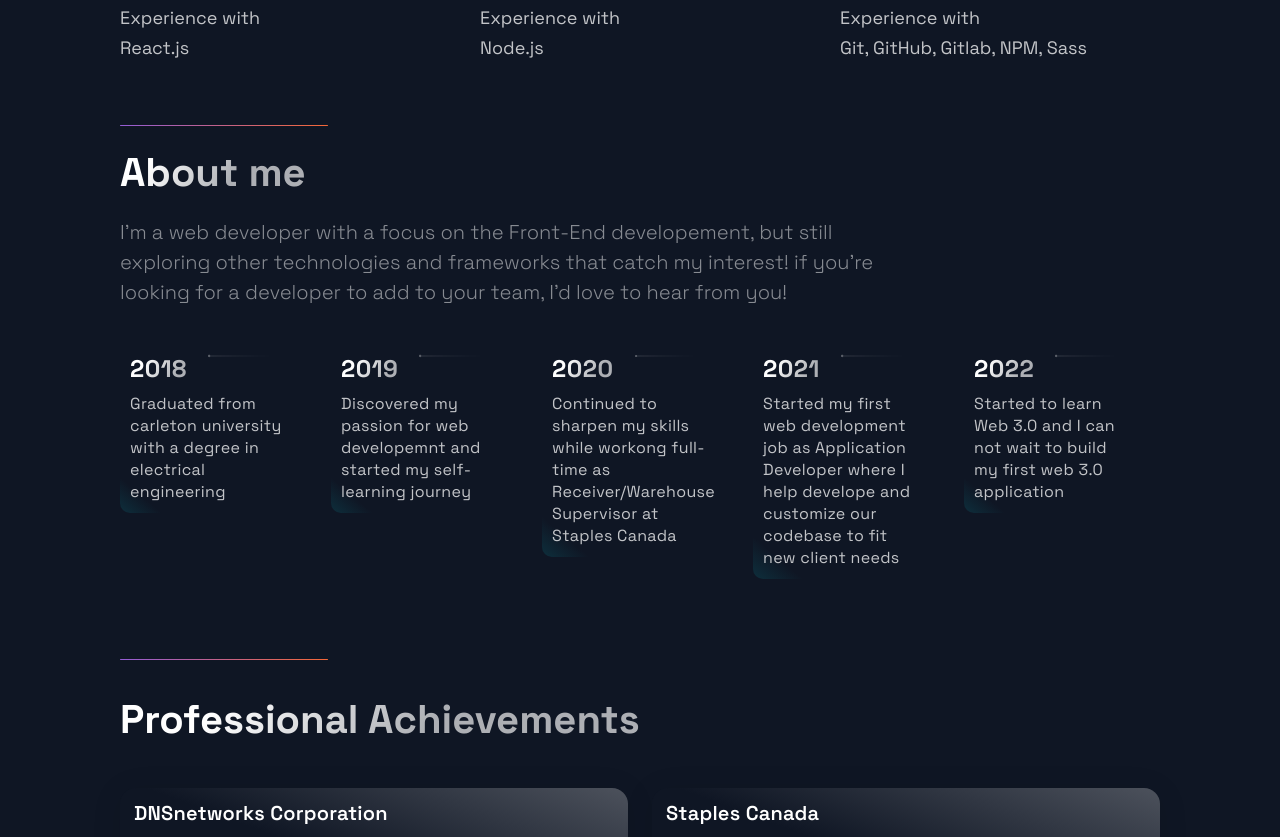
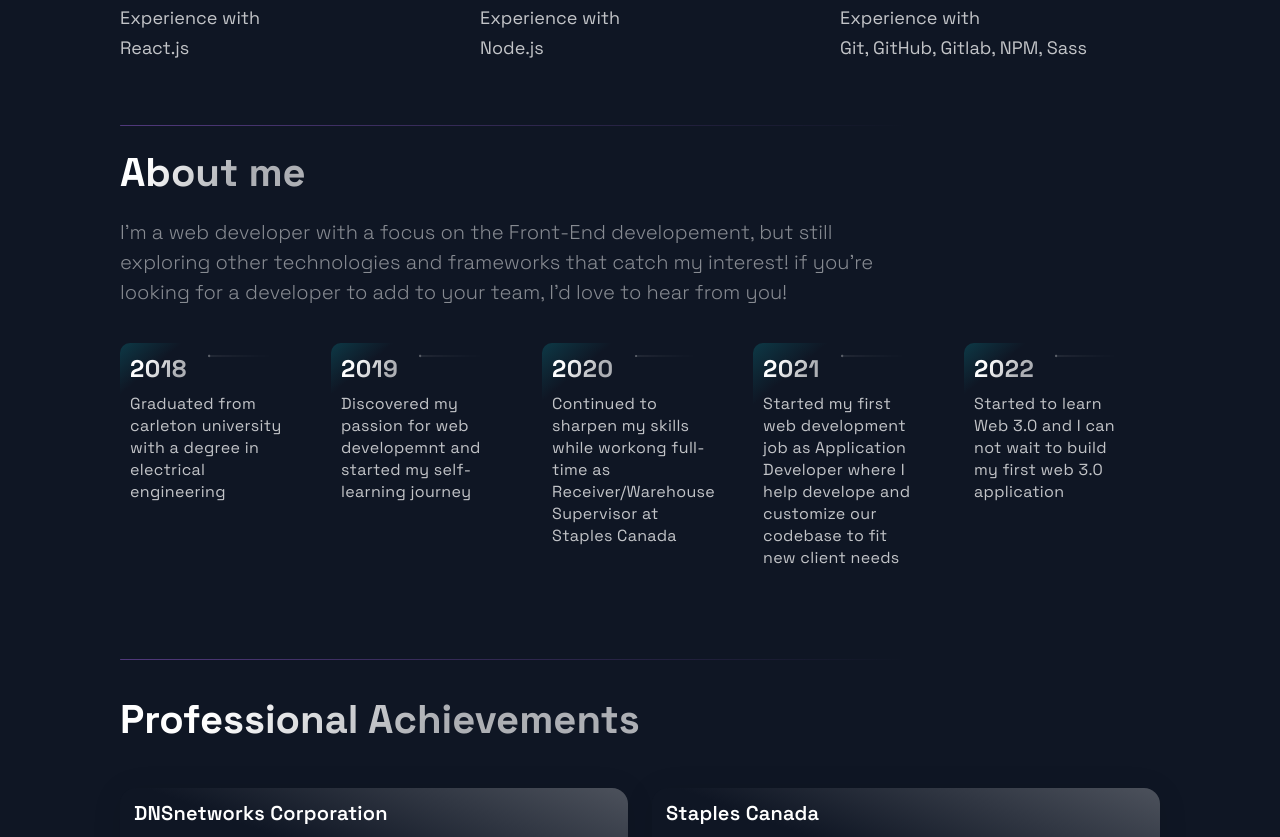
Before and after one commit to Moe-alamodi/portfolio_website, a Next.js app: page / in a window 1280 px wide. Shown: the part 1680-2517 px from the top of the page. Built offline with nearby package versions, Linux system fonts and the light colour scheme.

Commit message:
Changed they stle of section divider.

```diff
--- a/src/components/TimeLine/TimeLineStyles.js
+++ b/src/components/TimeLine/TimeLineStyles.js
@@ -40,10 +40,10 @@ export const CarouselMobileScrollNode = styled.div`
 
 export const CarouselItem = styled.div`
   background: linear-gradient(
-    40.39deg,
+    140.39deg,
     #0f1624 -78.56%,
     #03e9f4 -98.47%,
-    #0f1624 10.61%
+    #0f1624 15.61%
   );
   border-radius: 10px;
   max-width: 196px;
--- a/src/styles/GlobalComponents/index.js
+++ b/src/styles/GlobalComponents/index.js
@@ -81,14 +81,21 @@ export const SectionText = styled.p`
 `;
 
 export const SectionDivider = styled.div`
-  width: 20%;
+  width: 100%;
   height: 1px;
   border-radius: 10px;
-  background-color: #fff;
-  background: ${(props) =>
+  background: linear-gradient(
+    140.39deg,
+    #945dd6 -78.56%,
+    #945dd6 -98.47%,
+    #0f1624 75.61%
+  );
+  ${
+    "" /* background: ${(props) =>
     props.colorAlt
       ? "linear-gradient(270deg, #33bbcf 0%, #9dedf0 100%)"
-      : "linear-gradient(270deg, #f46737 0%, #945DD6 100%)"};
+      : "linear-gradient(270deg, #f46737 0%, #945DD6 100%)"}; */
+  }
 
   margin: ${(props) => (props.divider ? "4rem 0" : "")};
 
--- a/text.css
+++ b/text.css
@@ -1,3 +1,3 @@
 h1 {
-  background: #935dd644;
+  background: #945dd6;
 }
```
Also changed, not shown: 1 other file (tests, documents, lock files or other folders).
